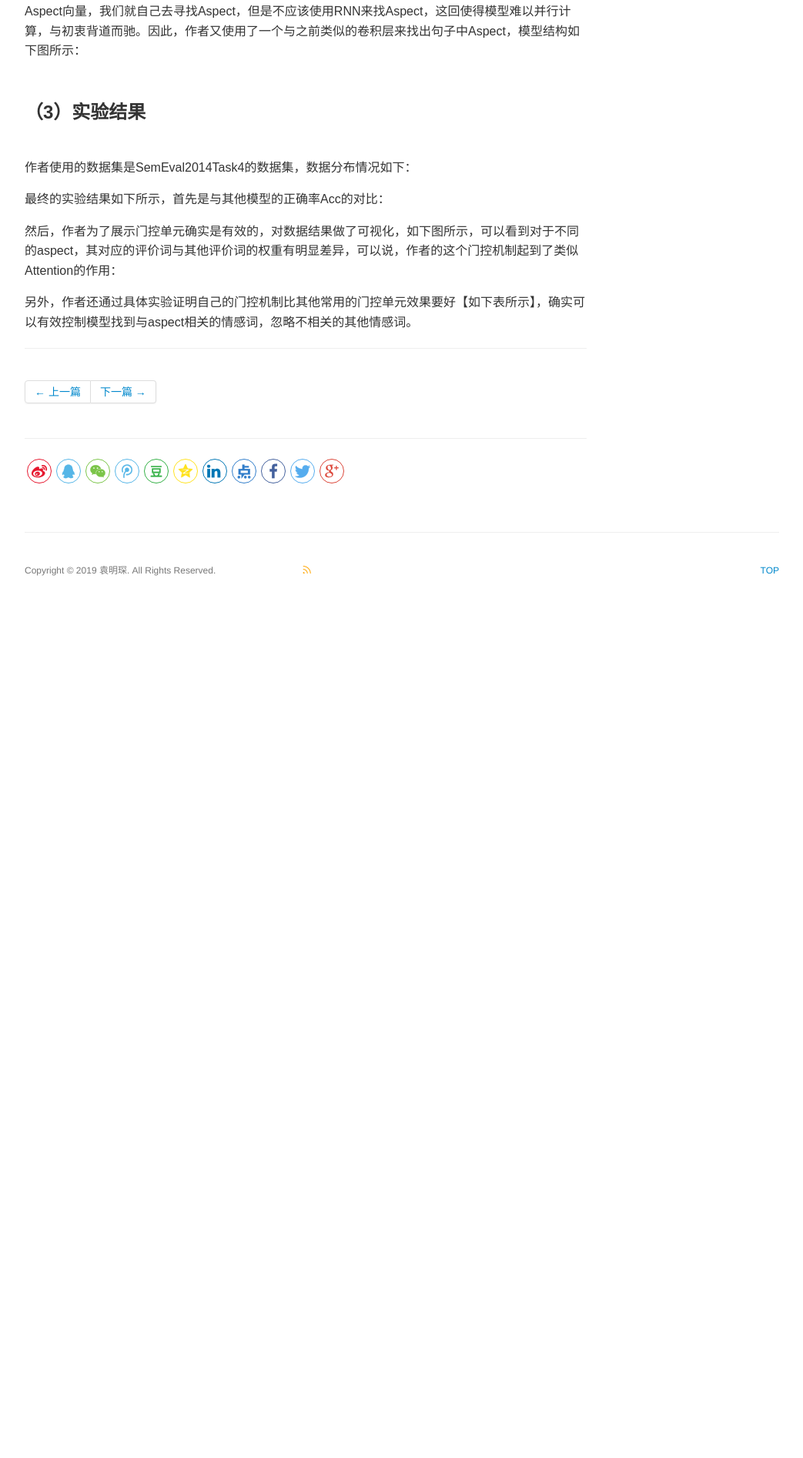
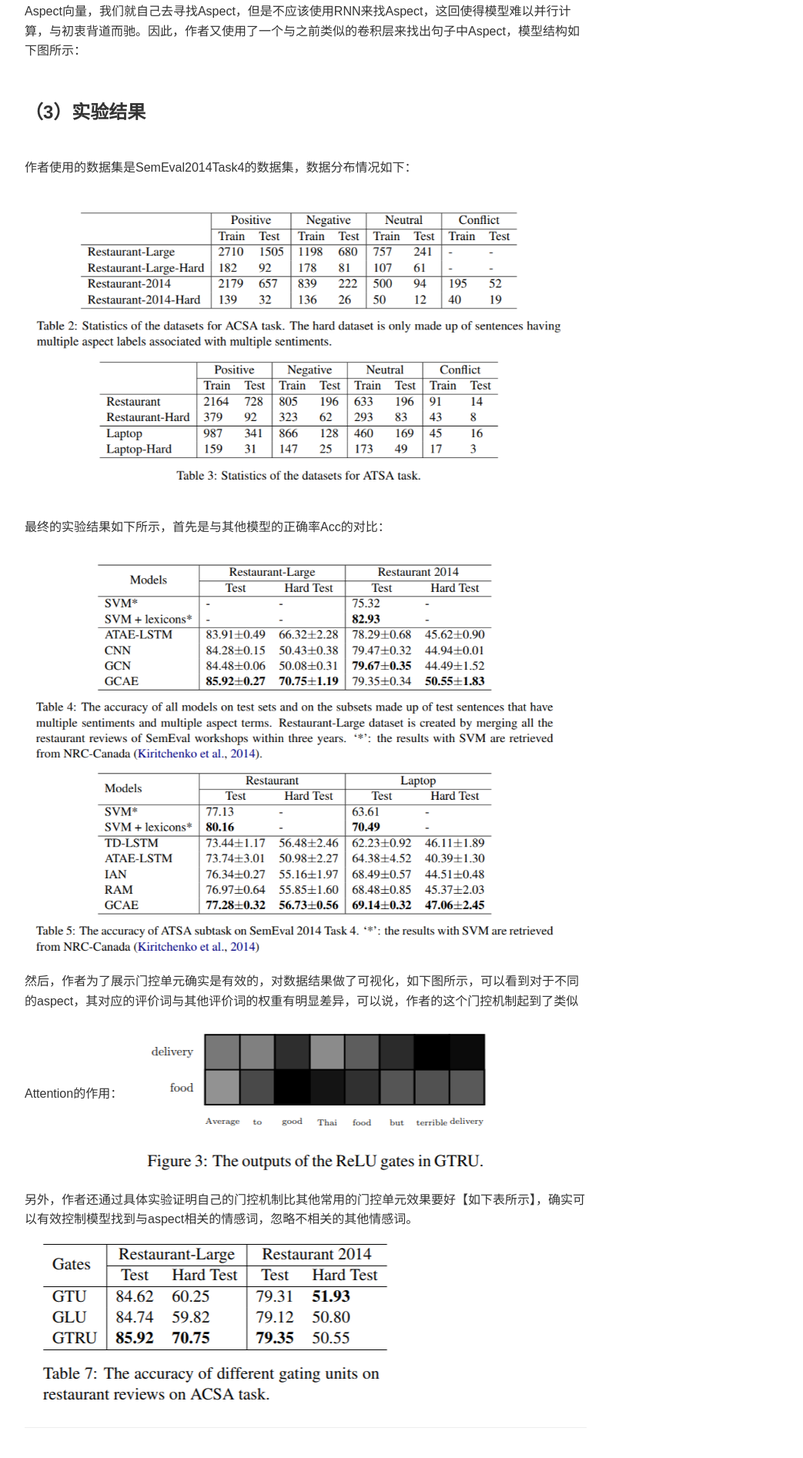
Before and after one commit to yuanmingchen/yuanmingchen.github.io, a Jekyll site: the page built from _posts/2019-04-15-ABSA with Gated Convolutional.md, in a window 1280 px wide. Shown: the part 2087-3981 px from the top of the page at 77% size, without its empty margins (118-1161 px from the left). Built offline with Jekyll 4.4.1, drawn with Linux system fonts in a browser that asks for light colours; formulas are drawn with MathJax 3; comment, search, counter and statistics services are not loaded; before the commit the page ends 2877 px from its top, so only the background shows below that.

Commit message:
Updates _posts/2019-04-16-Sliced Recurrent Neural Networks.md
Auto commit by GitBook Editor

```diff
--- a/_posts/2019-04-15-ABSA with Gated Convolutional.md
+++ b/_posts/2019-04-15-ABSA with Gated Convolutional.md
@@ -40,13 +40,13 @@ $$\begin{aligned} a_{i} &=\operatorname{relu}\left(\mathbf{X}_{i : i+k} * \mathb
 
 ### （3）实验结果
 作者使用的数据集是SemEval2014Task4的数据集，数据分布情况如下：
-![](/images/posts/absa_with_gcn-4.png){: width:100%}
+![](/res/images/posts/absa_with_gcn-4.png){: width:100%}
 
 最终的实验结果如下所示，首先是与其他模型的正确率Acc的对比：
-![](/images/posts/absa_with_gcn-5.png){: width:100%}
+![](/res/images/posts/absa_with_gcn-5.png){: width:100%}
 
 然后，作者为了展示门控单元确实是有效的，对数据结果做了可视化，如下图所示，可以看到对于不同的aspect，其对应的评价词与其他评价词的权重有明显差异，可以说，作者的这个门控机制起到了类似Attention的作用：
-![](/images/posts/absa_with_gcn-6.png){: width:100%}
+![](/res/images/posts/absa_with_gcn-6.png){: width:100%}
 
 另外，作者还通过具体实验证明自己的门控机制比其他常用的门控单元效果要好【如下表所示】，确实可以有效控制模型找到与aspect相关的情感词，忽略不相关的其他情感词。
-![](/images/posts/absa_with_gcn-7.png){: width:100%}
+![](/res/images/posts/absa_with_gcn-7.png){: width:100%}
```
Also changed, not shown: _posts/2019-04-16-Sliced Recurrent Neural Networks.md (+3 -3 lines).
